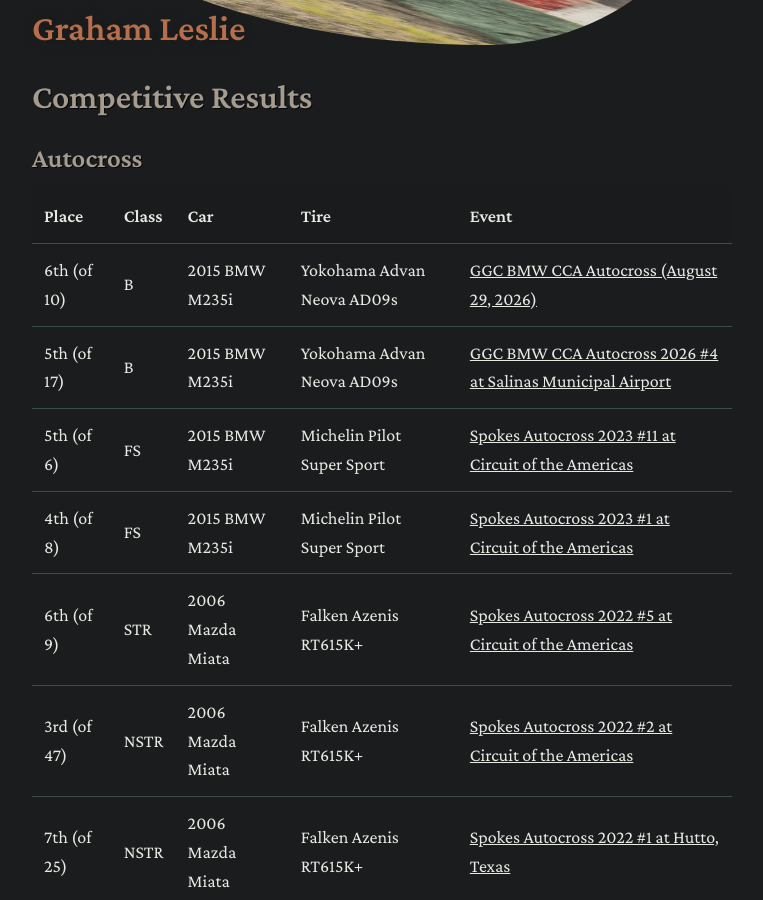
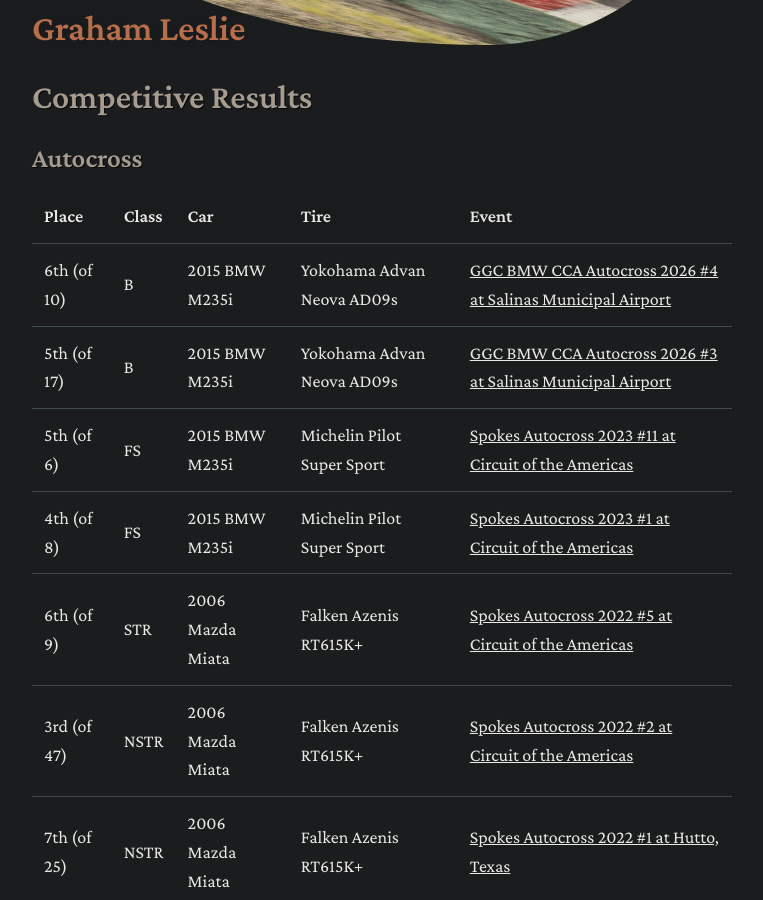
Before and after one commit to grahamleslie/grahamleslie.github.io, a Jekyll site: the page built from racing.md, in a window 1280 px wide and 900 px high, scrolled down 551 px. Shown: the whole window, without its empty margins (258-1021 px from the left). Built offline with Jekyll 4.4.1, drawn with Linux system fonts in a browser that asks for light colours; nearby versions of some CDN libraries; some web fonts are replaced.

Commit message:
Fix event numbering: August 29 is #4, previous is #3

```diff
--- a/racing.md
+++ b/racing.md
@@ -11,8 +11,8 @@ title: "#88"
 
 | Place       | Class | Car              | Tire                       | Event                                                                                                     |
 | ----------- | ----- | ---------------- | -------------------------- | --------------------------------------------------------------------------------------------------------- |
-| 6th (of 10) | B     | 2015 BMW M235i   | Yokohama Advan Neova AD09s | [GGC BMW CCA Autocross (August 29, 2026)](https://youtu.be/gV25EXqK0Dg)                                  |
-| 5th (of 17) | B     | 2015 BMW M235i   | Yokohama Advan Neova AD09s | [GGC BMW CCA Autocross 2026 #4 at Salinas Municipal Airport](https://youtu.be/MRYnpR-QZ54)  |
+| 6th (of 10) | B     | 2015 BMW M235i   | Yokohama Advan Neova AD09s | [GGC BMW CCA Autocross 2026 #4 at Salinas Municipal Airport](https://youtu.be/gV25EXqK0Dg)  |
+| 5th (of 17) | B     | 2015 BMW M235i   | Yokohama Advan Neova AD09s | [GGC BMW CCA Autocross 2026 #3 at Salinas Municipal Airport](https://youtu.be/MRYnpR-QZ54)  |
 | 5th (of 6)  | FS    | 2015 BMW M235i   | Michelin Pilot Super Sport | [Spokes Autocross 2023 #11 at Circuit of the Americas](https://www.youtube.com/watch?v=dbq5YmRK8uc)       |
 | 4th (of 8)  | FS    | 2015 BMW M235i   | Michelin Pilot Super Sport | [Spokes Autocross 2023 #1 at Circuit of the Americas](https://www.youtube.com/watch?v=lrYkOy3d5e4&t=180s) |
 | 6th (of 9)  | STR   | 2006 Mazda Miata | Falken Azenis RT615K+      | [Spokes Autocross 2022 #5 at Circuit of the Americas](https://www.youtube.com/watch?v=9yHiq3Stjhk)        |
```
